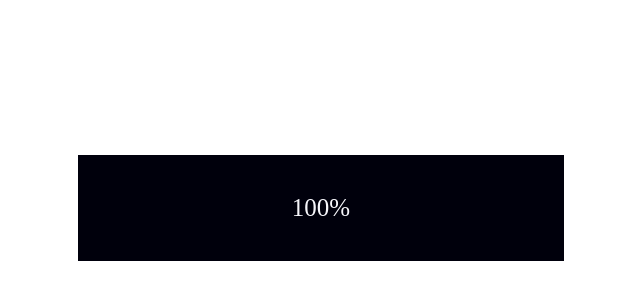
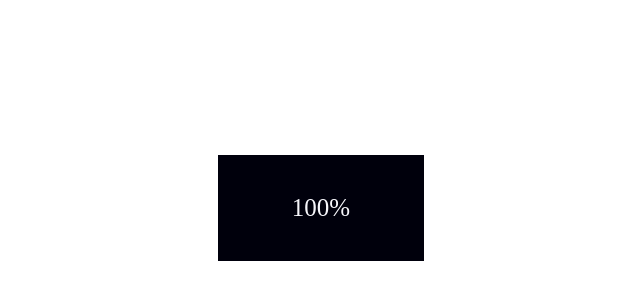
Before and after one commit to erardlucien/loadingprocess2, a plain HTML site: page index.html in a window 1280 px wide. Shown: the part 192-492 px from the top of the page, without its empty margins (319-959 px from the left). Drawn offline with Linux system fonts and the light colour scheme.

Commit message:
Now it is possible to zoomout without losing the size.

```diff
--- a/scss/style.scss
+++ b/scss/style.scss
@@ -29,7 +29,7 @@ $transition: background 2s linear;
 
 .text-container {
     position: relative;
-    min-width: 60vmin;
+    min-width: 20rem;
     min-height: 10rem;
     border: 0.3rem solid rgb(0, 0, 12);
     overflow: hidden;
```
Also changed, not shown: css/style.css, 1 other file.
